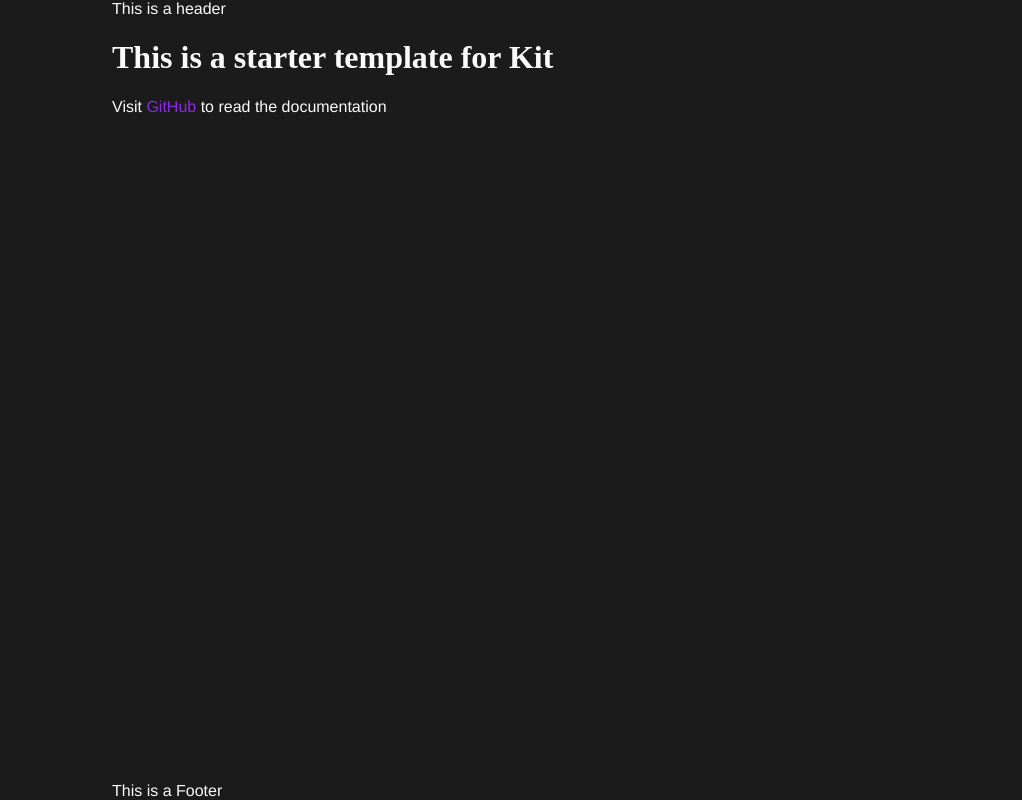
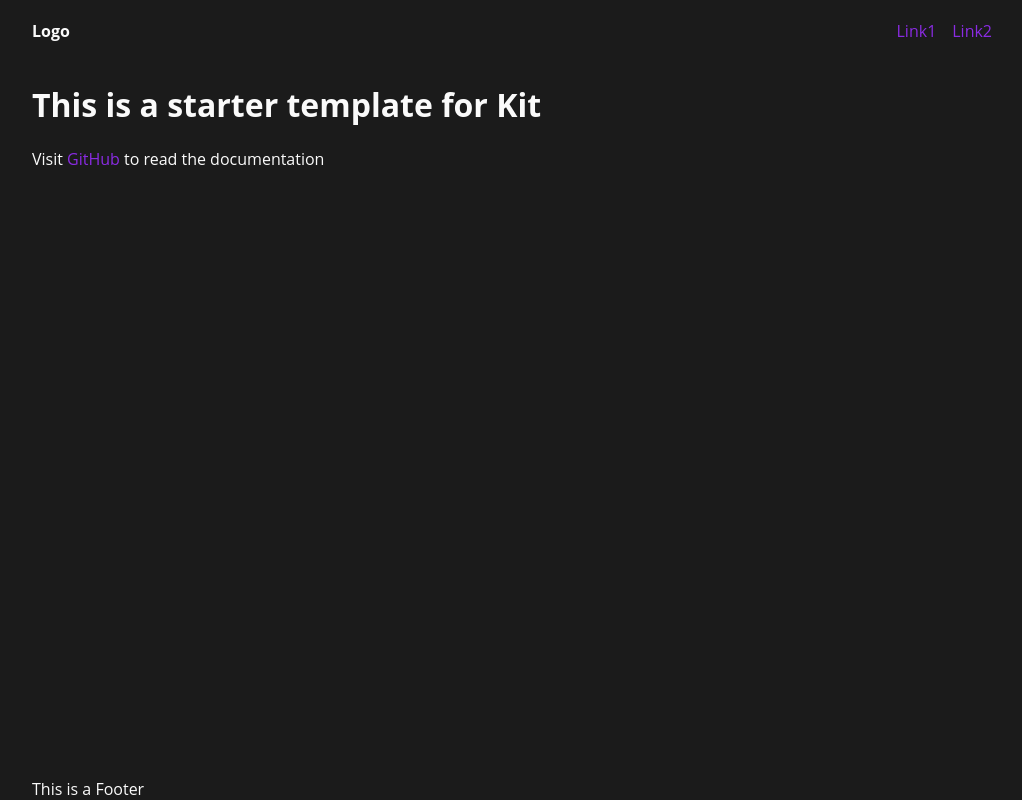
Before and after one commit to b1mind/full-kit, a SvelteKit app: page / in a window 1280 px wide. Shown: the whole page, without its empty margins (128-1150 px from the left). Built offline with nearby package versions, Linux system fonts and the light colour scheme.

Commit message:
💄 more sensible styles / component start

```diff
--- a/src/app.html
+++ b/src/app.html
@@ -3,7 +3,7 @@
 	<head>
 		<meta charset="utf-8" />
 		<link rel="icon" href="%sveltekit.assets%/favicon.png" />
-		<meta name="viewport" content="width=device-width" />
+		<meta name="viewport" content="width=device-width initial-scale=1" />
 		%sveltekit.head%
 	</head>
 	<body data-sveltekit-preload-data="hover">
--- a/src/lib/scss/global.scss
+++ b/src/lib/scss/global.scss
@@ -8,17 +8,17 @@
 	--clr-font: #fafafa;
 }
 
-//small resets
+//small resets and defaults
 html {
 	height: 100%;
 }
 
 body {
 	margin: 0;
-	//display: grid;
-	//min-height: 100%;
-	height: 100%;
-	font-family: 'Helvetica', sans-serif;
+	display: grid;
+	min-height: 100%;
+	//height: 100%;
+	font-family: 'Open Sans', sans-serif;
 	color: var(--clr-font);
 	background-color: var(--clr-background);
 }
@@ -31,3 +31,5 @@ a {
 		text-decoration: underline;
 	}
 }
+
+// utils
--- a/src/routes/+layout.svelte
+++ b/src/routes/+layout.svelte
@@ -2,10 +2,16 @@
 	/** @type {import('./$types').LayoutData} */
 	//export let data
 	import '$lib/scss/global.scss'
+	import Header from './Header.svelte'
 </script>
 
+<svelte:head>
+	<title>FullKit Template</title>
+	<meta name="description" content="" />
+</svelte:head>
+
 <div class="wrap-main">
-	<header>This is a header</header>
+	<Header />
 
 	<main>
 		<slot />
@@ -18,10 +24,12 @@
 	.wrap-main {
 		display: grid;
 		min-height: 100%;
-		grid-template-columns: minmax(1rem, 1fr) minmax(0, 50rem) minmax(1rem, 1fr);
+		//todo breakout margins and tie into $media vars for main content max
+		grid-template-columns: minmax(1rem, 1fr) minmax(0, 60rem) minmax(1rem, 1fr);
 		grid-template-rows: auto 1fr auto;
 
-		//need a util for this and full/mid look at example
+		//todo util for this and full/mid/sml look at example
+		//only works if element is direct child not a component.. use ignore or?
 		& > * {
 			grid-column: 2 / 3;
 		}
--- a/src/routes/+page.svelte
+++ b/src/routes/+page.svelte
@@ -6,7 +6,4 @@
 </header>
 
 <style lang="scss">
-	h1 {
-		font-family: 'Fira Sans';
-	}
 </style>
--- /dev/null
+++ b/src/routes/Header.svelte
@@ -0,0 +1,26 @@
+<header>
+	<b>Logo</b>
+	<nav>
+		<ul>
+			<li><a href="#link1">Link1</a></li>
+			<li><a href="#link2">Link2</a></li>
+		</ul>
+	</nav>
+</header>
+
+<style lang="scss">
+	header {
+		grid-column: 2 / 3;
+		padding-block: var(--spacer-h-sml, 1.25rem);
+		display: grid;
+		grid-template-columns: 1fr auto;
+	}
+
+	ul {
+		margin: 0;
+		list-style: none;
+		display: grid;
+		grid-auto-flow: column;
+		gap: var(--spacer-h-sml, 1rem);
+	}
+</style>
```
